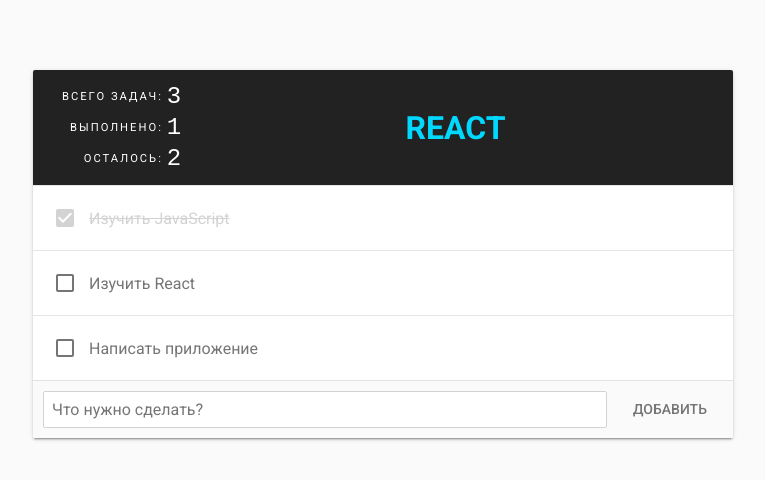
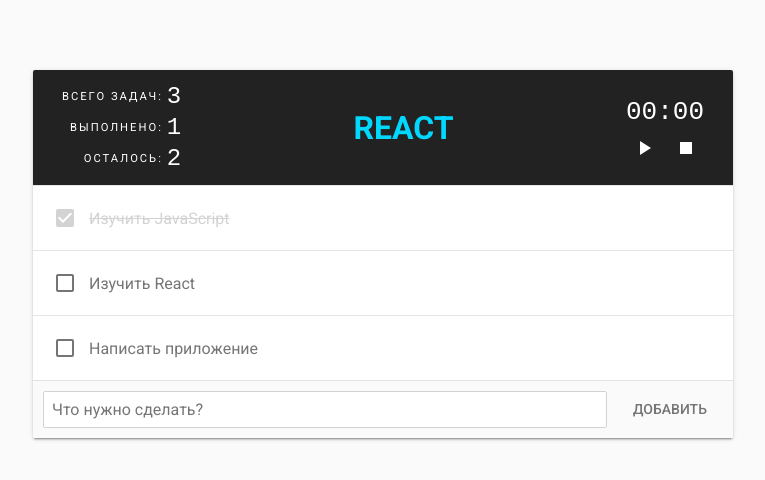
Before and after one commit to Kiselena/react-todo, a React (Create React App) app: page / in a window 1280 px wide. Shown: the top 480 px of the page, without its empty margins (257-1022 px from the left). Built offline with nearby package versions, Linux system fonts and the light colour scheme.

Commit message:
add Watch, lifecycle components

```diff
--- a/src/components/Header.jsx
+++ b/src/components/Header.jsx
@@ -2,12 +2,14 @@
 import PropTypes from 'prop-types';
 
 import Stats from './Stats';
+import Stopwatch from './Stopwatch';
 
 const Header = (props) => {
     return (
         <header>
             <Stats todos={props.todos} />
             <h1>{props.title}</h1>
+            <Stopwatch />
         </header>
     );
 };
--- /dev/null
+++ b/src/components/Stopwatch.jsx
@@ -0,0 +1,94 @@
+import React, { Component } from 'react';
+import PropTypes from 'prop-types';
+import Button from './Button';
+
+class Stopwatch extends Component {
+    constructor(props) {
+        super(props);
+
+        this.state = {
+            running : false,
+            elapsed : 0,
+            lastTick : 0
+
+        };
+
+        this.handleStart = this.handleStart.bind(this);
+        this.handlePause = this.handlePause.bind(this);
+        this.handleStop = this.handleStop.bind(this);
+        this.tick = this.tick.bind(this);
+
+    }
+
+    componentDidMount() {
+        this.interval = setInterval(this.tick, 1000)
+
+    }
+
+    componentWillUnmount() {
+        clearInterval(this.interval);
+    }
+    tick() {
+        if (this.state.running) {
+            let now = Date.now();
+            let diff = now - this.state.lastTick;
+
+            this.setState ({
+                elapsed : this.state.elapsed + diff,
+                lastTick : now
+            })
+        }
+    }
+
+    handleStart () {
+        this.setState({
+            running : true,
+            lastTick : Date.now()
+         });
+    }
+
+    handlePause () {
+        this.setState({ running : false });
+    }
+
+    handleStop () {
+        this.setState({
+            running : false,
+            elapsed : 0,
+            lastTick : 0
+        });
+    }
+
+    format(milliseconds) {
+        let totalSeconds =  Math.floor(milliseconds / 1000)
+        let minutes = Math.floor(totalSeconds / 60);
+        let seconds = totalSeconds % 60;
+
+        return `${minutes > 9 ? minutes : '0' + minutes}:${seconds > 9 ? seconds : '0' + seconds}`;
+    }
+
+    render() {
+        let time = this.format(this.state.elapsed);
+
+        return (
+            <section className="stopwatch">
+                <div className="stopwatch-time">{time}</div>
+
+                <div className="stopwatch-controls">
+                    {this.state.running ?
+                        <Button className="icon" icon="pause" onClick={this.handlePause} />
+                        :
+                        <Button className="icon" icon="play_arrow" onClick={this.handleStart} />
+                    }
+                    <Button className="icon" icon="stop" onClick={this.handleStop} />
+                </div>
+            </section>
+        );
+    }
+}
+
+Stopwatch.propTypes = {
+
+};
+
+export default Stopwatch;
```
